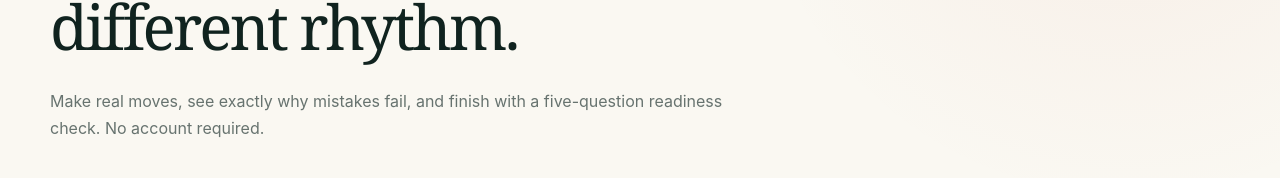
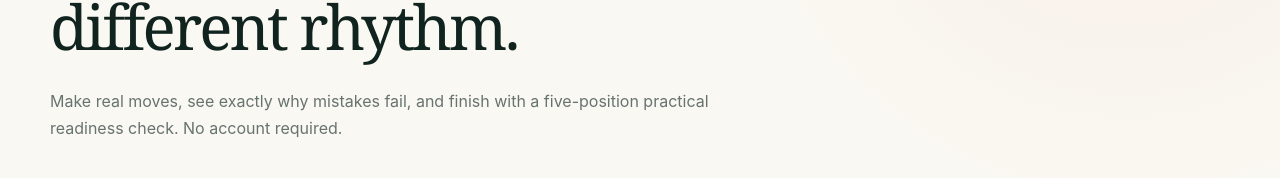
Before and after one commit to maxwellzhung/xiangqi-arena, a Next.js app: page /learn in a window 1280 px wide. Shown: the part 290-468 px from the top of the page. Built offline with nearby package versions, Linux system fonts and the light colour scheme.

Commit message:
Localize practical assessment copy

```diff
--- a/app/i18n.tsx
+++ b/app/i18n.tsx
@@ -106,7 +106,7 @@ const english = {
   "intro.learn.eyebrow": "LEARN BY DOING · ABOUT 8 MINUTES",
   "intro.learn.title": "A familiar strategy. A different rhythm.",
   "intro.learn.copy":
-    "Make real moves, see exactly why mistakes fail, and finish with a five-question readiness check. No account required.",
+    "Make real moves, see exactly why mistakes fail, and finish with a five-position practical readiness check. No account required.",
   "intro.leaderboard.eyebrow": "RATED 10+0 · THIS SEASON",
   "intro.leaderboard.title": "The Han vs Chu leaderboard",
   "intro.leaderboard.copy":
@@ -269,7 +269,7 @@ const simplifiedChinese: TranslationTable = {
   "intro.learn.eyebrow": "边做边学 · 约 8 分钟",
   "intro.learn.title": "熟悉的策略，不同的节奏。",
   "intro.learn.copy":
-    "亲自走棋，准确了解错误原因，并以五道准备度测试题结束课程。无需账户。",
+    "亲自走棋，准确了解错误原因，并以五个实战局面的准备度测试结束课程。无需账户。",
   "intro.leaderboard.eyebrow": "本赛季 · 10+0 等级分",
   "intro.leaderboard.title": "楚汉排行榜",
   "intro.leaderboard.copy":
@@ -424,7 +424,7 @@ const traditionalChinese: TranslationTable = {
   "intro.learn.eyebrow": "邊做邊學 · 約 8 分鐘",
   "intro.learn.title": "熟悉的策略，不同的節奏。",
   "intro.learn.copy":
-    "親自走棋，準確了解錯誤原因，並以五道準備度測驗題結束課程。無需帳戶。",
+    "親自走棋，準確了解錯誤原因，並以五個實戰局面的準備度測驗結束課程。無需帳戶。",
   "intro.leaderboard.eyebrow": "本賽季 · 10+0 等級分",
   "intro.leaderboard.title": "楚漢排行榜",
   "intro.leaderboard.copy":
@@ -580,7 +580,7 @@ const japanese: TranslationTable = {
   "intro.learn.eyebrow": "実践で学ぶ · 約8分",
   "intro.learn.title": "なじみのある戦略、新しいリズム。",
   "intro.learn.copy":
-    "実際に駒を動かし、なぜ手が失敗するのかを確認し、5問の理解度チェックで仕上げます。アカウントは不要です。",
+    "実際に駒を動かし、なぜ手が失敗するのかを確認し、5つの実戦局面による理解度チェックで仕上げます。アカウントは不要です。",
   "intro.leaderboard.eyebrow": "今シーズン · レーティング 10+0",
   "intro.leaderboard.title": "Han vs Chu ランキング",
   "intro.leaderboard.copy":
```
